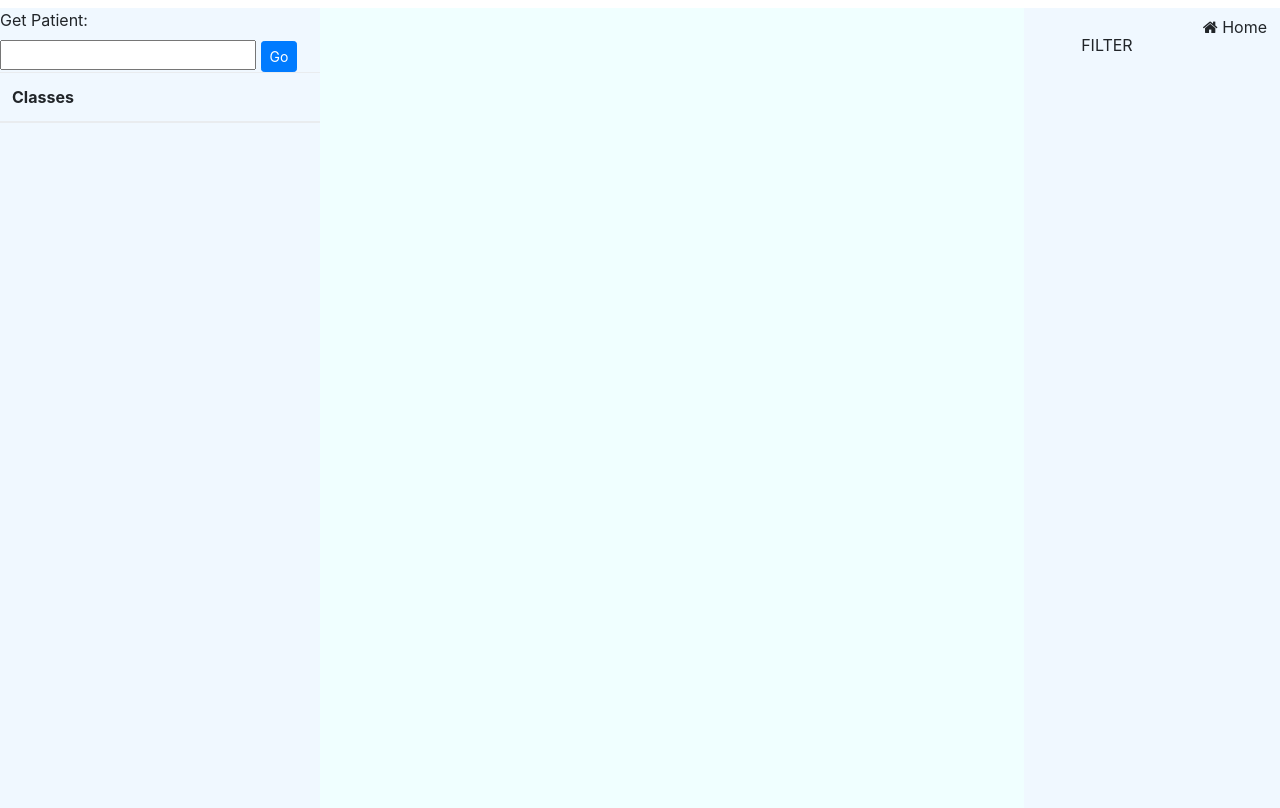
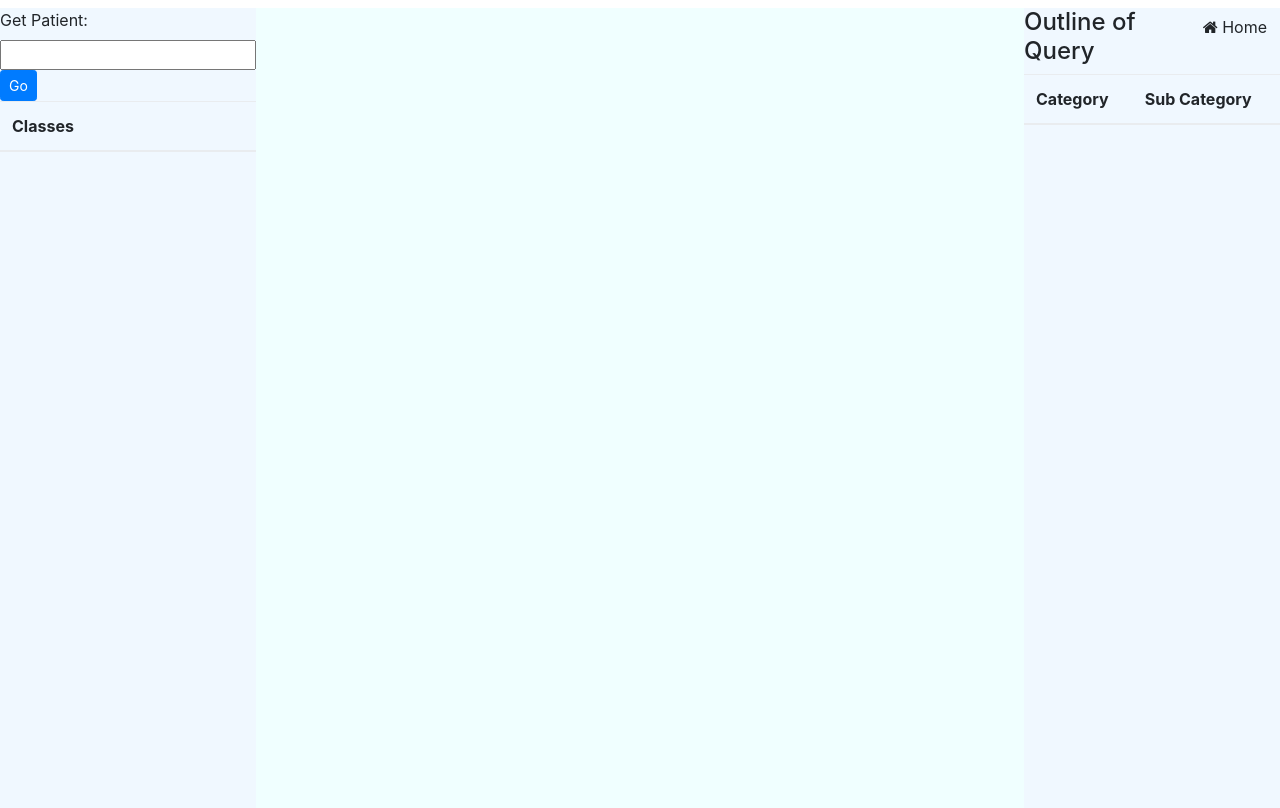
Before and after one commit to mcnamacl/LEX, a Django app: page / in a window 1280 px wide. Run offline with Django 3.2, Linux system fonts and the light colour scheme; lists and menus that the app fills with data are empty; some libraries are stand-ins or nearby versions.

Commit message:
Definitely getting places

```diff
--- a/AVERT/AVERT_Web_App/static/css/index.css
+++ b/AVERT/AVERT_Web_App/static/css/index.css
@@ -1,12 +1,12 @@
 #leftbox {
     float: left;
-    width: 25%;
+    width: 20%;
     height: 100vh;
 }
 
 #middlebox {
     float: left;
-    width: 55%;
+    width: 60%;
     height: 100vh;
 }
 
--- a/AVERT/AVERT_Web_App/templates/index.html
+++ b/AVERT/AVERT_Web_App/templates/index.html
@@ -60,10 +60,6 @@
         <svg xmlns="http://www.w3.org/2000/svg" preserveAspectRatio="none"></svg>
     </div>
 
-    <!-- <div style="width:55%; float:left; background-color: beige;">
-            <svg xmlns="http://www.w3.org/2000/svg" style="position:absolute; " preserveAspectRatio="none"></svg>
-        </div> -->
-
     <div id="rightbox" style="background-color:aliceblue;">
         <link rel="stylesheet"
             href="https://cdnjs.cloudflare.com/ajax/libs/font-awesome/4.7.0/css/font-awesome.min.css">
@@ -71,7 +67,23 @@
             <button type="submit" onclick="" style="float: right" class="btn"><i class="fa fa-home"></i>
                 Home</button>
         </form>
-        <p> FILTER </p>
+        <h4>Outline of Query</h4>
+        <link href="https://maxcdn.bootstrapcdn.com/bootstrap/4.0.0-beta.2/css/bootstrap.min.css" rel="stylesheet" />
+        <div class="table-responsive">
+            <table class="table table-striped table-hover">
+                <thead>
+                    <tr>
+                        <th>Category</th>
+                        <th>Sub Category</th>
+                    </tr>
+                </thead>
+                <tbody id="querytable">
+                    <tr>
+
+                    </tr>
+                </tbody>
+            </table>
+            <table id="header-fixed" class="table table-striped table-hover"></table>
         </div>
     </div>
 
@@ -145,7 +157,7 @@
             .forceLink()
             .id(function (link) { return link.id })
             .strength(function (link) { return link.strength })
-        .distance(200)
+            .distance(100)
 
         var simulation = d3
             .forceSimulation()
@@ -185,8 +197,6 @@
                 }
                 resetData()
                 updateSimulation()
-        } else {
-
             }
 
             var neighbors = getNeighbors(selectedNode)
@@ -262,6 +272,10 @@
                 // we link the selectNode method here
                 // to update the graph on every click
                 .on('click', selectNode)
+                .on('dblclick', addToQuery)
+                .on("mouseover", function (d) { tooltip.text(d.id); return tooltip.style("visibility", "visible"); })
+                .on("mousemove", function () { return tooltip.style("top", (d3.event.pageY - 10) + "px").style("left", (d3.event.pageX + 10) + "px"); })
+                .on("mouseout", function () { return tooltip.style("visibility", "hidden"); });
 
             nodeElements = nodeEnter.merge(nodeElements)
 
@@ -281,6 +295,29 @@
 
             textElements = textEnter.merge(textElements)
         }
+
+        var tooltip = d3.select("body")
+            .append("div")
+            .style("position", "absolute")
+            .style("z-index", "10")
+            .style("visibility", "hidden")
+            .style("background", "#c5edd0")
+
+        function addToQuery(selectedNode) {
+            var recordCategory = getNeighbors(selectedNode);
+            var subCategory = selectedNode.id;
+            loadTableData(recordCategory[1], subCategory)
+        }
+
+        function loadTableData(recordCategory, subCategory) {
+            const table = document.getElementById("querytable");
+            let row = table.insertRow();
+            let cat = row.insertCell(0);
+            cat.innerHTML = recordCategory;
+            let subcat = row.insertCell(1);
+            subcat.innerHTML = subCategory;
+        }
+
 
         function updateSimulation() {
             updateGraph()
@@ -311,7 +348,6 @@
             if (levelval == 1) {
                 baseLinks.push({ target: targetval, source: idval, strength: 0.7 })
             }
-
             resetData()
             updateSimulation()
         }
--- a/AVERT/AVERT_Web_App/views.py
+++ b/AVERT/AVERT_Web_App/views.py
@@ -32,16 +32,17 @@ def genClasses(patientID):
                ?cat rkdvoc:hasReading ?r1.
     		   ?r1 rkdvoc:hasTerm ?_sub_label	.
   			}
-    }"""
+    } order by asc(UCASE(str(?sub_label)))"""
 
     finalquery = createquery(querywh)
     site = urlify(finalquery)
     r = getjsonresults(site)
 
     for c in r:
-        if c["label"]["value"] not in classes:
-            classes[c["label"]["value"]] = []
-        classes[c["label"]["value"]].append(c["sub_label"]["value"])
+        label = c["label"]["value"].replace('_', ' ')
+        if label not in classes:
+            classes[label] = []
+        classes[label].append(c["sub_label"]["value"].replace('_', ' '))
 
     return classes
 
```
Lines whose indentation alone changed are shown as unchanged.
